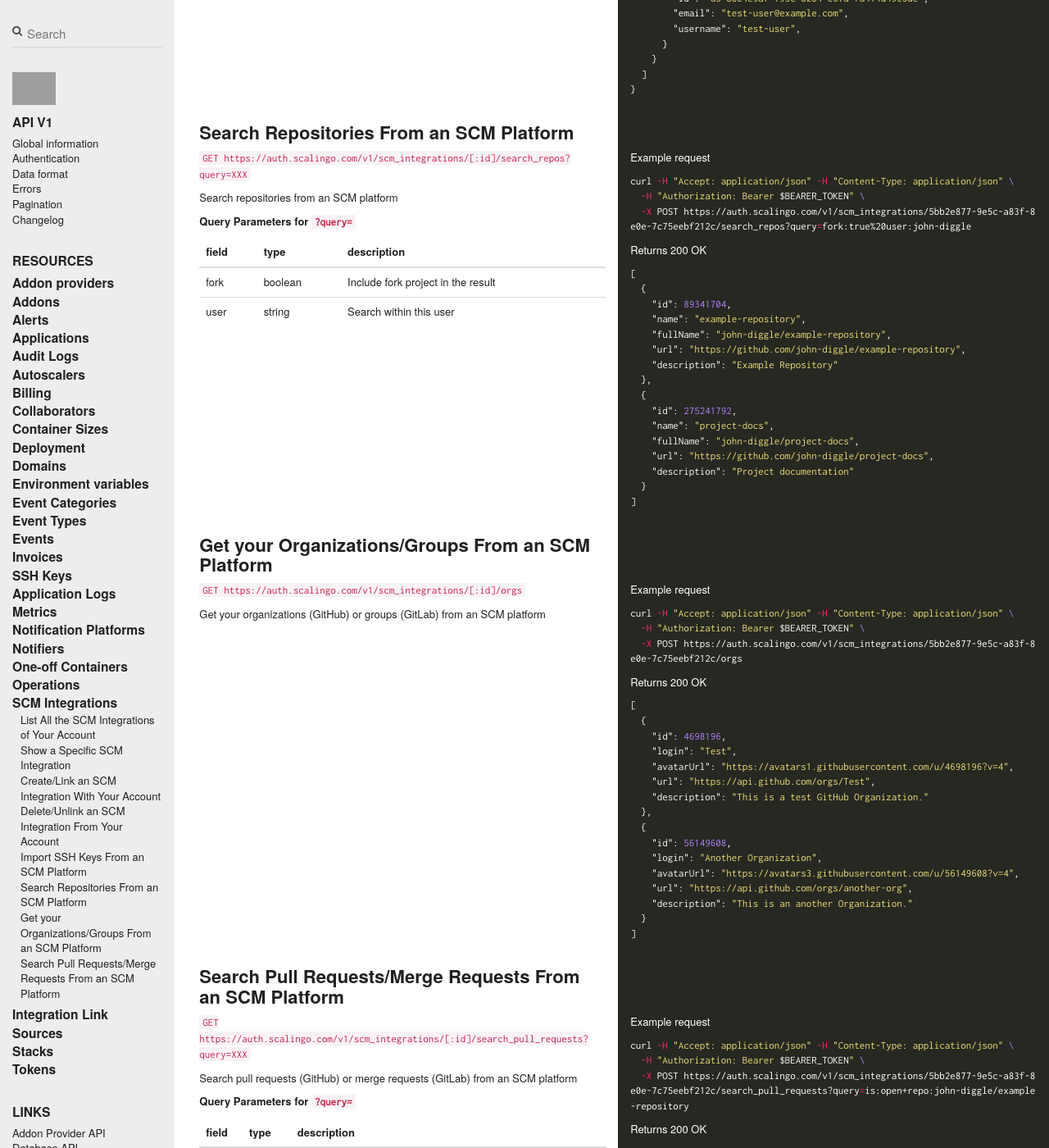
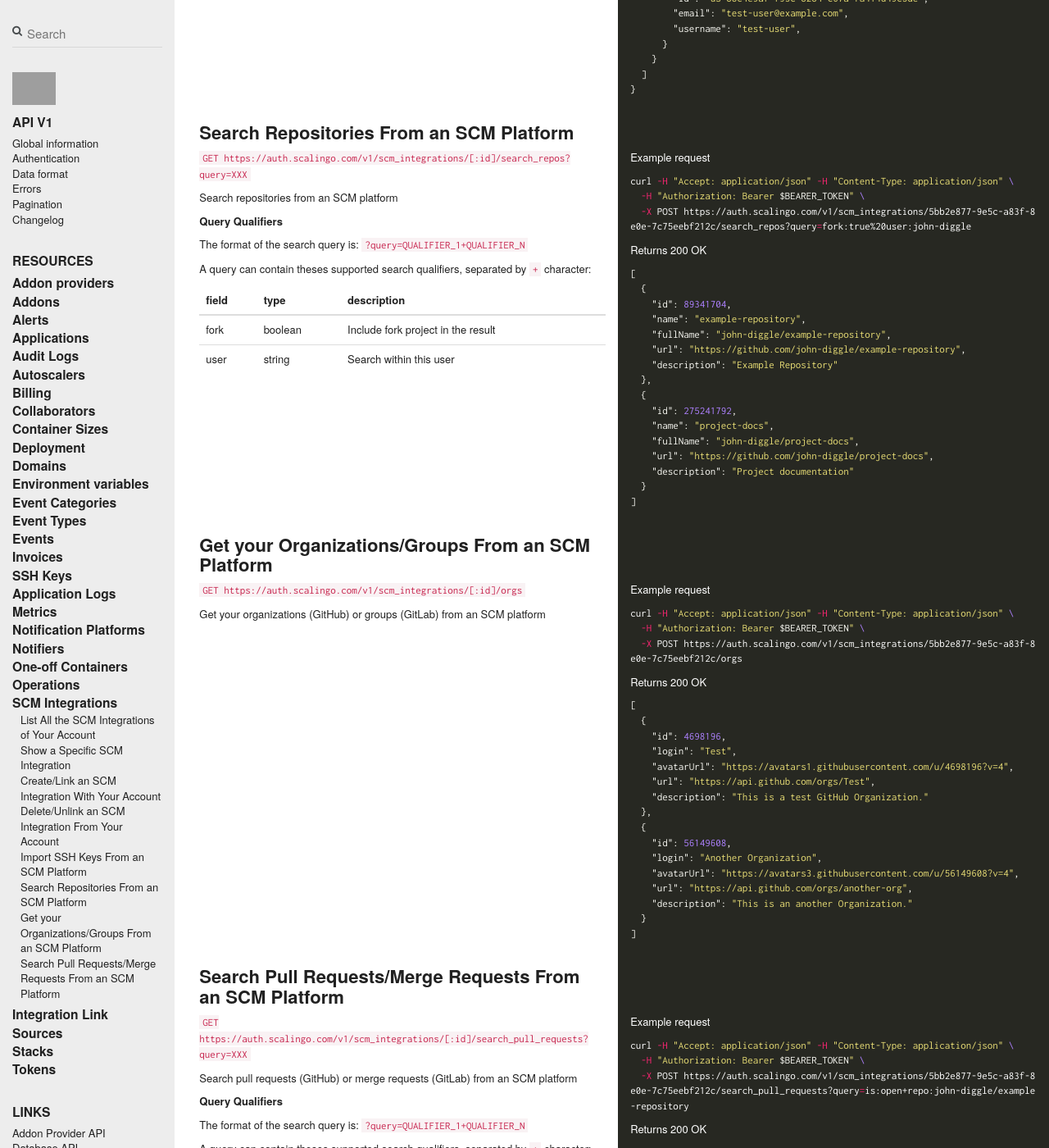
Before and after one commit to jdauphant/developers-documentation, a Jekyll site: the page built from _scalingo_api/scm_integrations.md, in a window 1280 px wide and 1400 px high, scrolled down 3601 px. Shown: the whole window at 82% size. Built offline with Jekyll 4.4.1, drawn with Linux system fonts in a browser that asks for light colours; nearby versions of some CDN libraries; comment, search, counter and statistics services are not loaded; some of the changed text lies outside the part shown; grey boxes are pictures that could not be loaded.

Commit message:
Some small improvement

```diff
--- a/_scalingo_api/scm_integrations.md
+++ b/_scalingo_api/scm_integrations.md
@@ -301,7 +301,11 @@ Returns 201 Created
 
 Search repositories from an SCM platform
 
-**Query Parameters for `?query=`**
+**Query Qualifiers**
+
+The format of the search query is: `?query=QUALIFIER_1+QUALIFIER_N`
+
+A query can contain theses supported search qualifiers, separated by `+` character:
 
 {:.table}
 | field                | type     | description                            |
@@ -391,7 +395,11 @@ Returns 200 OK
 
 Search pull requests (GitHub) or merge requests (GitLab) from an SCM platform
 
-**Query Parameters for `?query=`**
+**Query Qualifiers**
+
+The format of the search query is: `?query=QUALIFIER_1+QUALIFIER_N`
+
+A query can contain theses supported search qualifiers, separated by `+` character:
 
 {:.table}
 | field                | type     | description                                           |
```
